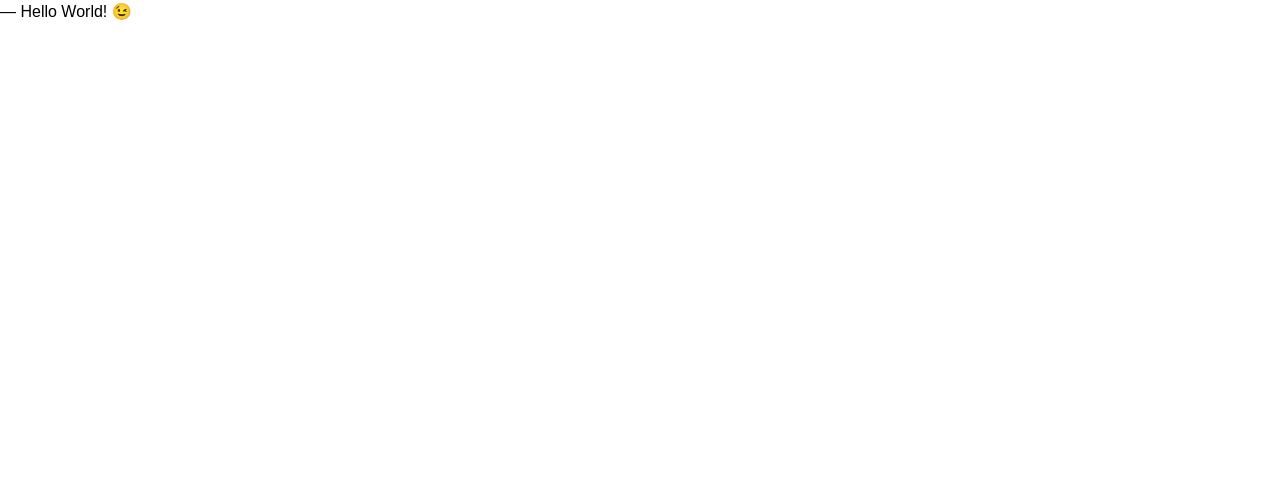
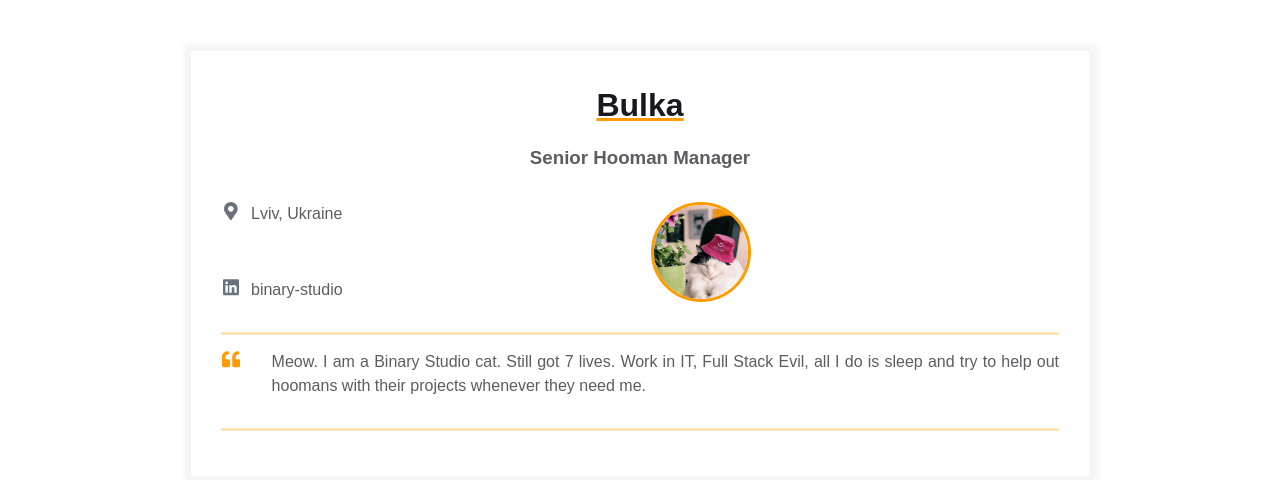
Before and after one commit to dvorova-oleksandra/homepage, a plain HTML site: page index.html in a window 1280 px wide. Drawn offline with Linux system fonts and the light colour scheme.

Commit message:
Add primary info in resume

```diff
--- a/index.html
+++ b/index.html
@@ -7,6 +7,64 @@
     <link rel="stylesheet" href="styles.css">
   </head>
   <body>
-    ― Hello World! &#x1F609;
+<main>
+  <div class="resume">
+    <div class="container">
+      <div class="resume__block">
+        <h1 class="contact-info__header">Bulka</h1>
+        <h3 class="contact-info__sub-header">Senior Hooman Manager</h3>
+
+        <div class="contact_info_container fh">
+          <div class="contact-info__block">
+            <a href="" rel="author" class="contact-info__item">
+                <div class="contact-info__item-icon-wrapper">
+                  <svg class="contact-info__item-icon" xmlns="http://www.w3.org/2000/svg" viewBox="0 0 384 512">
+                    <path
+                      d="M172.268 501.67C26.97 291.031 0 269.413 0 192 0 85.961 85.961 0 192 0s192 85.961 192 192c0 77.413-26.97 99.031-172.268 309.67-9.535 13.774-29.93 13.773-39.464 0zM192 272c44.183 0 80-35.817 80-80s-35.817-80-80-80-80 35.817-80 80 35.817 80 80 80z">
+                    </path>
+                  </svg>
+                </div>
+                <span>Lviv, Ukraine</span>
+              </a>
+              <a href="https://ua.linkedin.com/company/binary-studio_241166" rel="author" class="contact-info__item">
+                <div class="contact-info__item-icon-wrapper">
+                  <svg class="contact-info__item-icon" xmlns="http://www.w3.org/2000/svg" viewBox="0 0 448 512">
+                    <path
+                      d="M416 32H31.9C14.3 32 0 46.5 0 64.3v383.4C0 465.5 14.3 480 31.9 480H416c17.6 0 32-14.5 32-32.3V64.3c0-17.8-14.4-32.3-32-32.3zM135.4 416H69V202.2h66.5V416zm-33.2-243c-21.3 0-38.5-17.3-38.5-38.5S80.9 96 102.2 96c21.2 0 38.5 17.3 38.5 38.5 0 21.3-17.2 38.5-38.5 38.5zm282.1 243h-66.4V312c0-24.8-.5-56.7-34.5-56.7-34.6 0-39.9 27-39.9 54.9V416h-66.4V202.2h63.7v29.2h.9c8.9-16.8 30.6-34.5 62.9-34.5 67.2 0 79.7 44.3 79.7 101.9V416z">
+                    </path>
+                  </svg>
+                </div>
+                <span>binary-studio</span>
+              </a>
+          </div>
+
+          <div class="contact-info__block contact-info__block--center">
+            <img class="contact-info__avatar" src="assets/bulka.jpg" alt="Avatar">
+          </div>
+
+          <div class="contact-info__block"></div>
+        </div>
+      </div>
+    </div>
+    <div class="container">
+        <div class="resume__block">
+          <div class="intro">
+            <div class="intro__icon-wrapper">
+              <svg class="intro__icon" xmlns="http://www.w3.org/2000/svg" viewBox="0 0 512 512">
+                <path
+                  d="M464 256h-80v-64c0-35.3 28.7-64 64-64h8c13.3 0 24-10.7 24-24V56c0-13.3-10.7-24-24-24h-8c-88.4 0-160 71.6-160 160v240c0 26.5 21.5 48 48 48h128c26.5 0 48-21.5 48-48V304c0-26.5-21.5-48-48-48zm-288 0H96v-64c0-35.3 28.7-64 64-64h8c13.3 0 24-10.7 24-24V56c0-13.3-10.7-24-24-24h-8C71.6 32 0 103.6 0 192v240c0 26.5 21.5 48 48 48h128c26.5 0 48-21.5 48-48V304c0-26.5-21.5-48-48-48z">
+                </path>
+              </svg>
+            </div>
+            <p class="intro_text">Meow.
+              I am a Binary Studio cat. Still got 7 lives. Work in IT, Full Stack Evil,
+              all I do is sleep and try to help out hoomans with their projects whenever
+              they need me.
+            </p>
+          </div>
+        </div>
+      </div>
+  </div>
+</main>
   </body>
 </html>
```
Also changed, not shown: assets/bulka.jpg (added).
